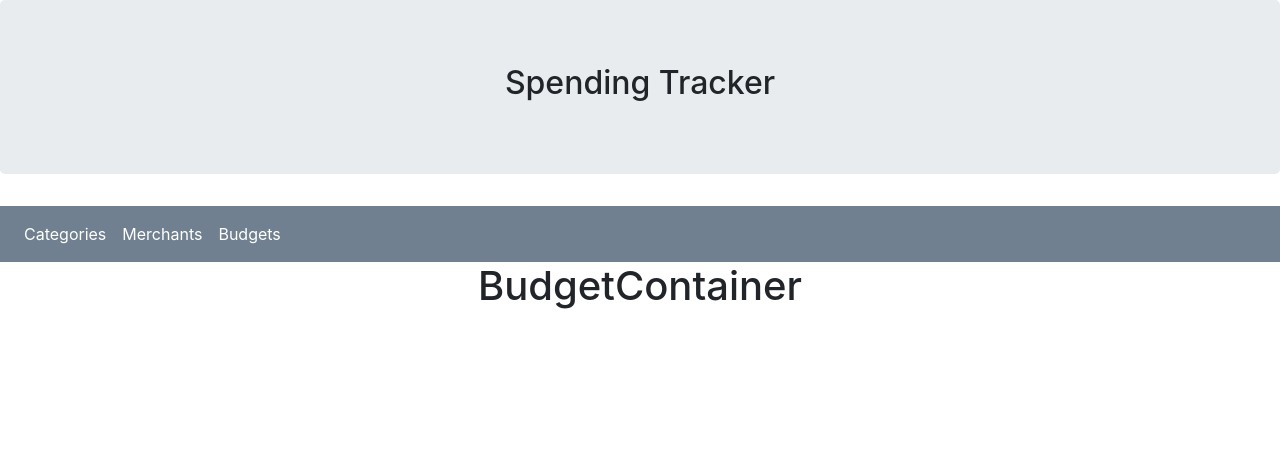
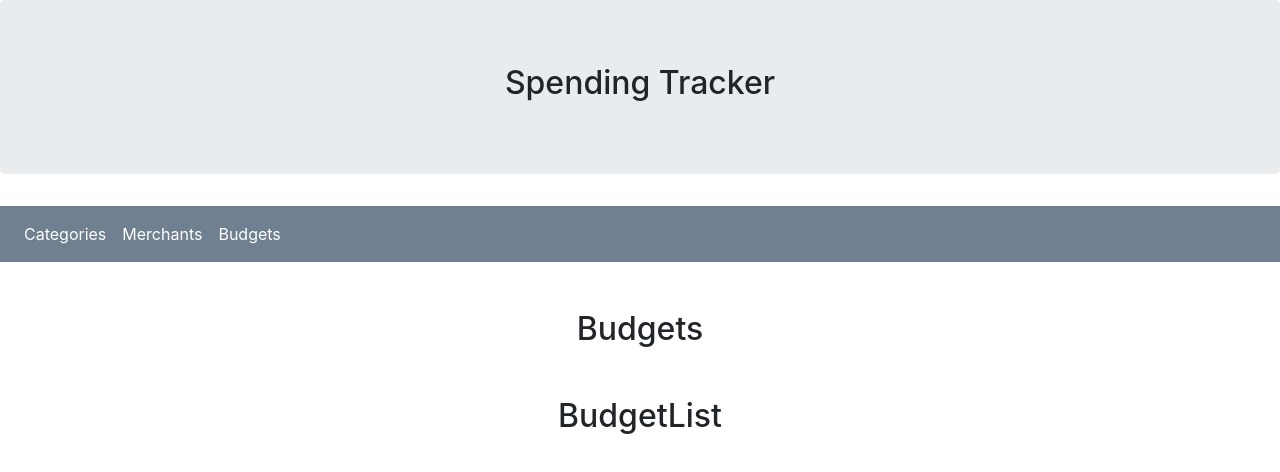
Before and after one commit to gregorl82/React_SpendingTracker, a React (Create React App) app in the folder client/: page /budgets in a window 1280 px wide. Shown: the top 472 px of the page. Built offline with nearby package versions, Linux system fonts and the light colour scheme; no server answers; the HTML template or start-up script is replaced by a standard one.

Commit message:
Adds BudgetList to BudgetContainer

```diff
--- /dev/null
+++ b/client/src/components/budgets/BudgetList.js
@@ -0,0 +1,11 @@
+import React, { Fragment } from 'react';
+
+const BudgetList = () => {
+    return (
+        <Fragment>
+            <h2>BudgetList</h2>
+        </Fragment>
+    )
+}
+
+export default BudgetList;
--- a/client/src/containers/BudgetContainer.js
+++ b/client/src/containers/BudgetContainer.js
@@ -1,4 +1,6 @@
 import React, { useState, useEffect } from 'react';
+import BudgetList from '../components/budgets/BudgetList';
+import Container from 'react-bootstrap/Container';
 
 const BudgetContainer = () => {
 
@@ -18,7 +20,12 @@ const BudgetContainer = () => {
         getBudgets();
     }, [])
 
-    return <h1>BudgetContainer</h1>
+    return (
+        <Container>
+            <h2 className="m-5">Budgets</h2>
+            <BudgetList budgets={budgets} />
+        </Container>
+    )
 }
 
 export default BudgetContainer;
```
